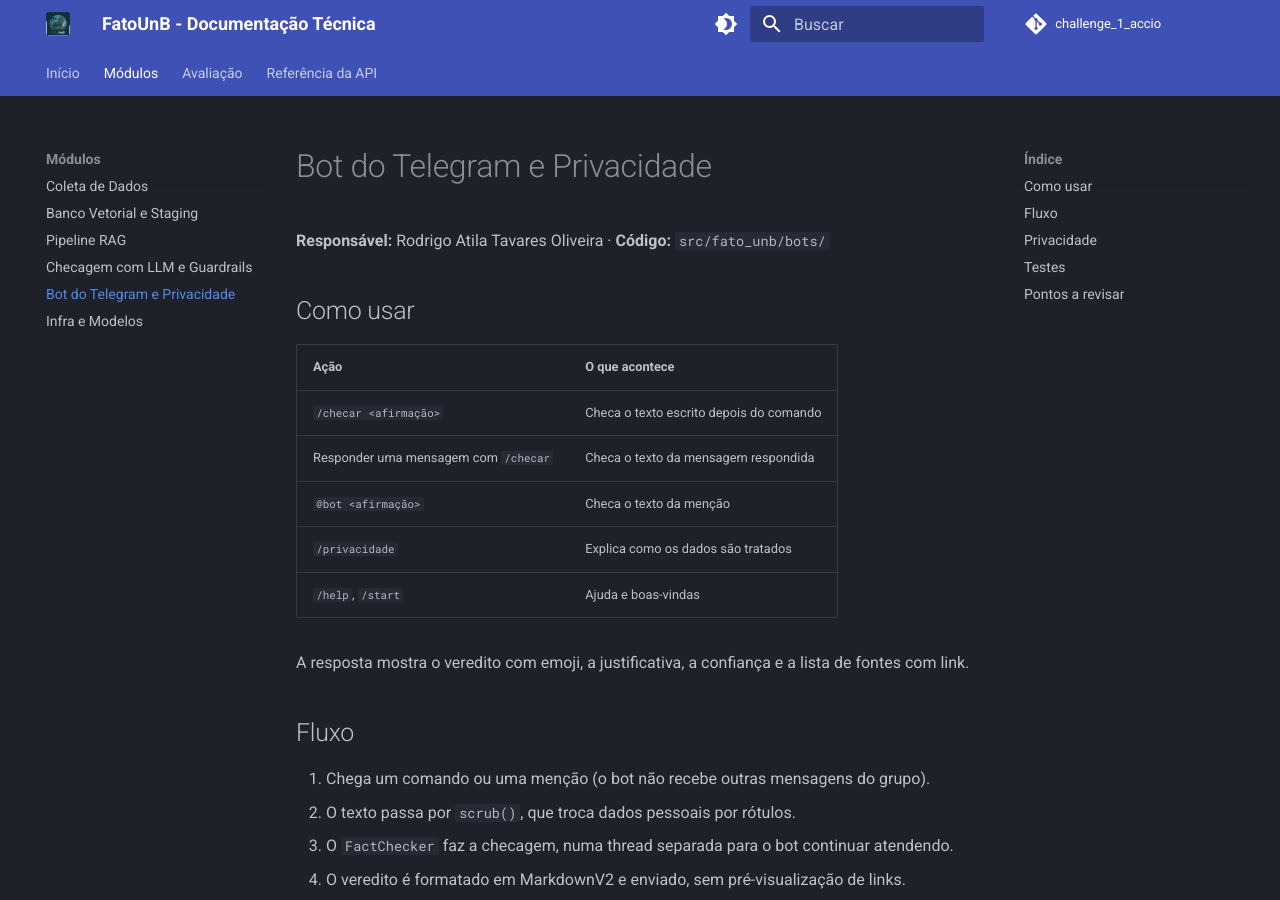
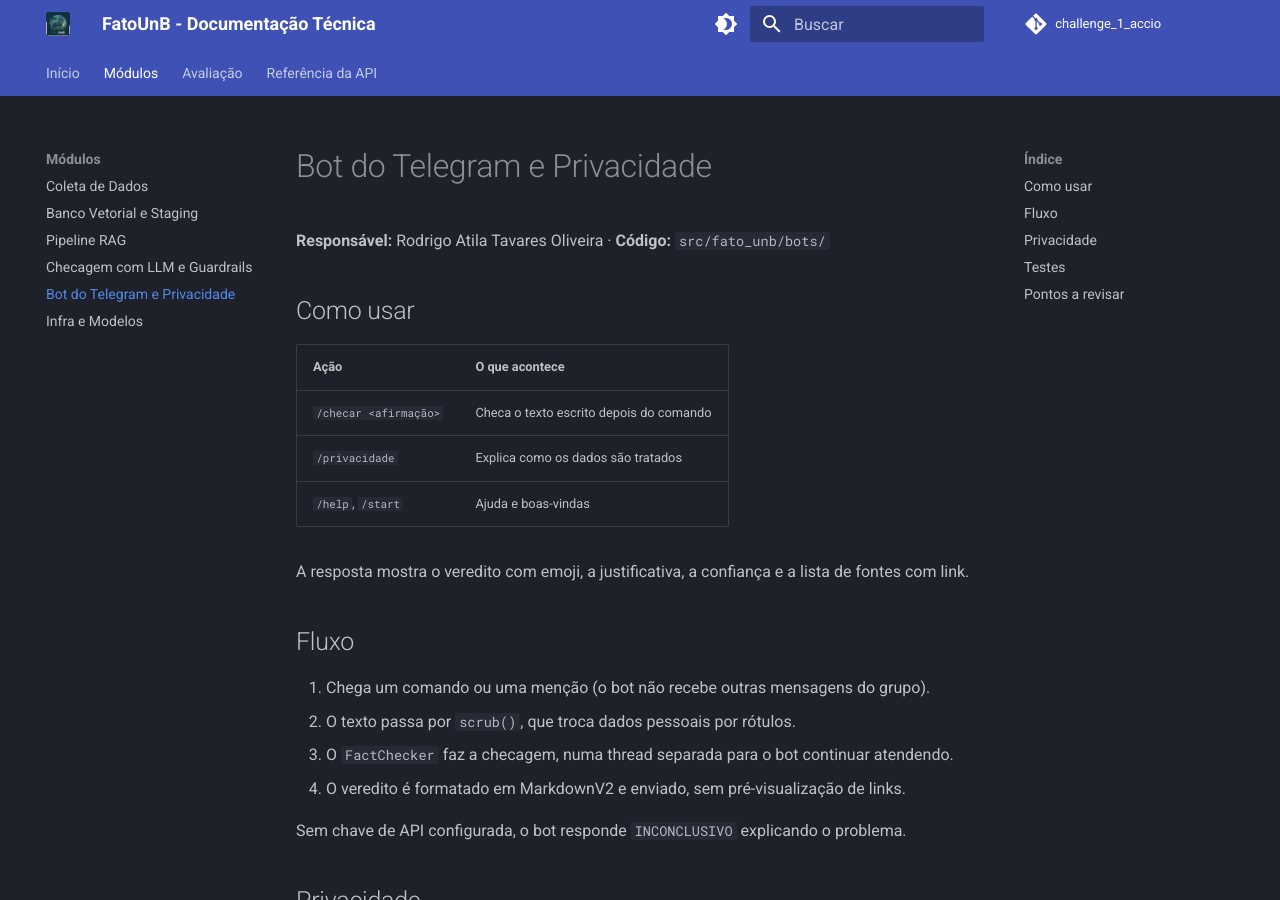
Before and after one commit to unb-Sistemas-de-Machine-learning/challenge_1_accio, an MkDocs documentation site: the page built from docs/modulos/07-bot-telegram.md, in a window 1280 px wide and 900 px high. Built offline with MkDocs 1.6.1 and Material for MkDocs 9.7.7, drawn with Linux system fonts in a browser that asks for light colours; comment, search, counter and statistics services are not loaded.

Commit message:
docs: ajustando documentação do bot telegram e banco de dados vetorial.

```diff
--- a/docs/modulos/07-bot-telegram.md
+++ b/docs/modulos/07-bot-telegram.md
@@ -7,8 +7,6 @@
 | Ação | O que acontece |
 |---|---|
 | `/checar <afirmação>` | Checa o texto escrito depois do comando |
-| Responder uma mensagem com `/checar` | Checa o texto da mensagem respondida |
-| `@bot <afirmação>` | Checa o texto da menção |
 | `/privacidade` | Explica como os dados são tratados |
 | `/help`, `/start` | Ajuda e boas-vindas |
 
```
Also changed, not shown: docs/modulos/02-banco-vetorial.md (+0 -2 lines).
